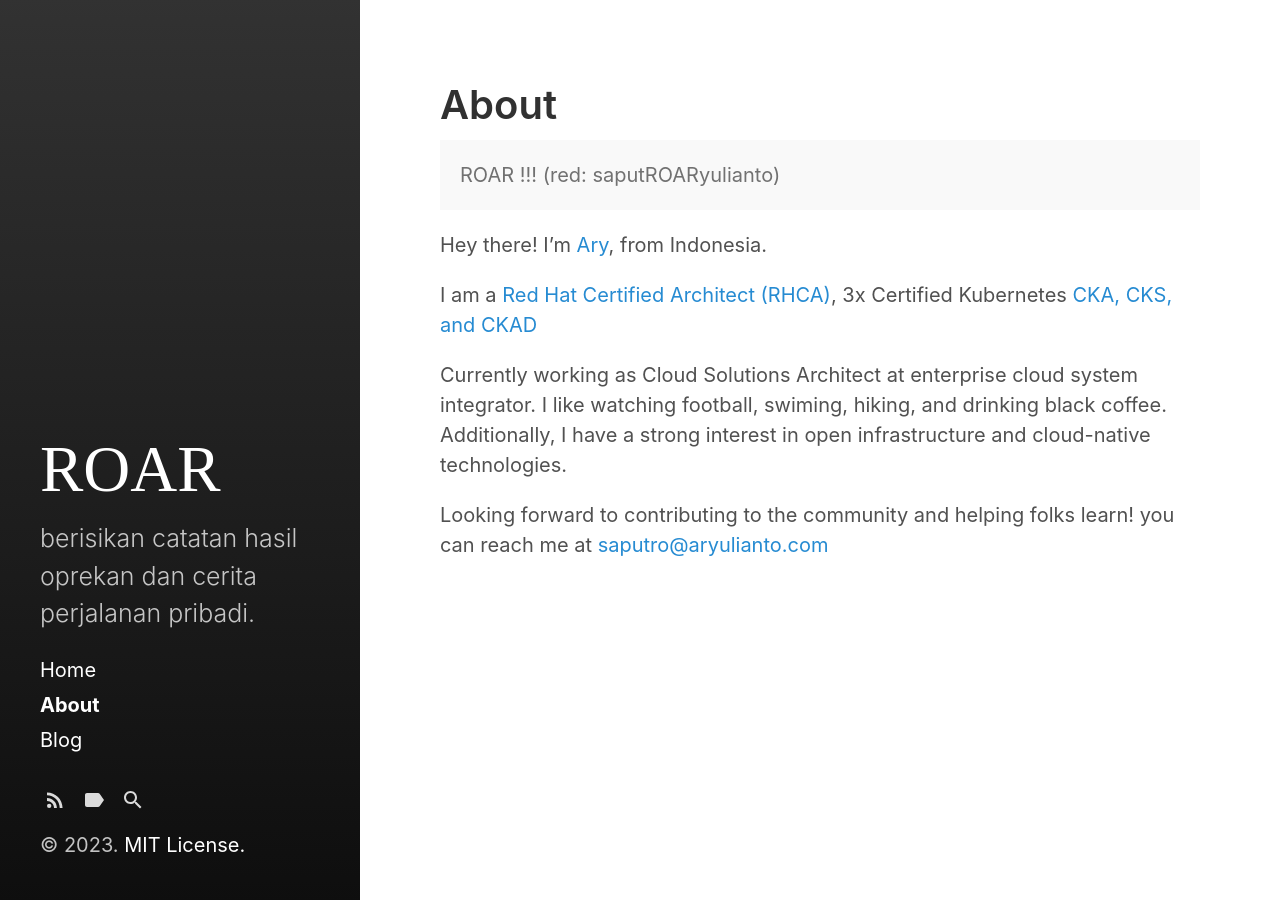
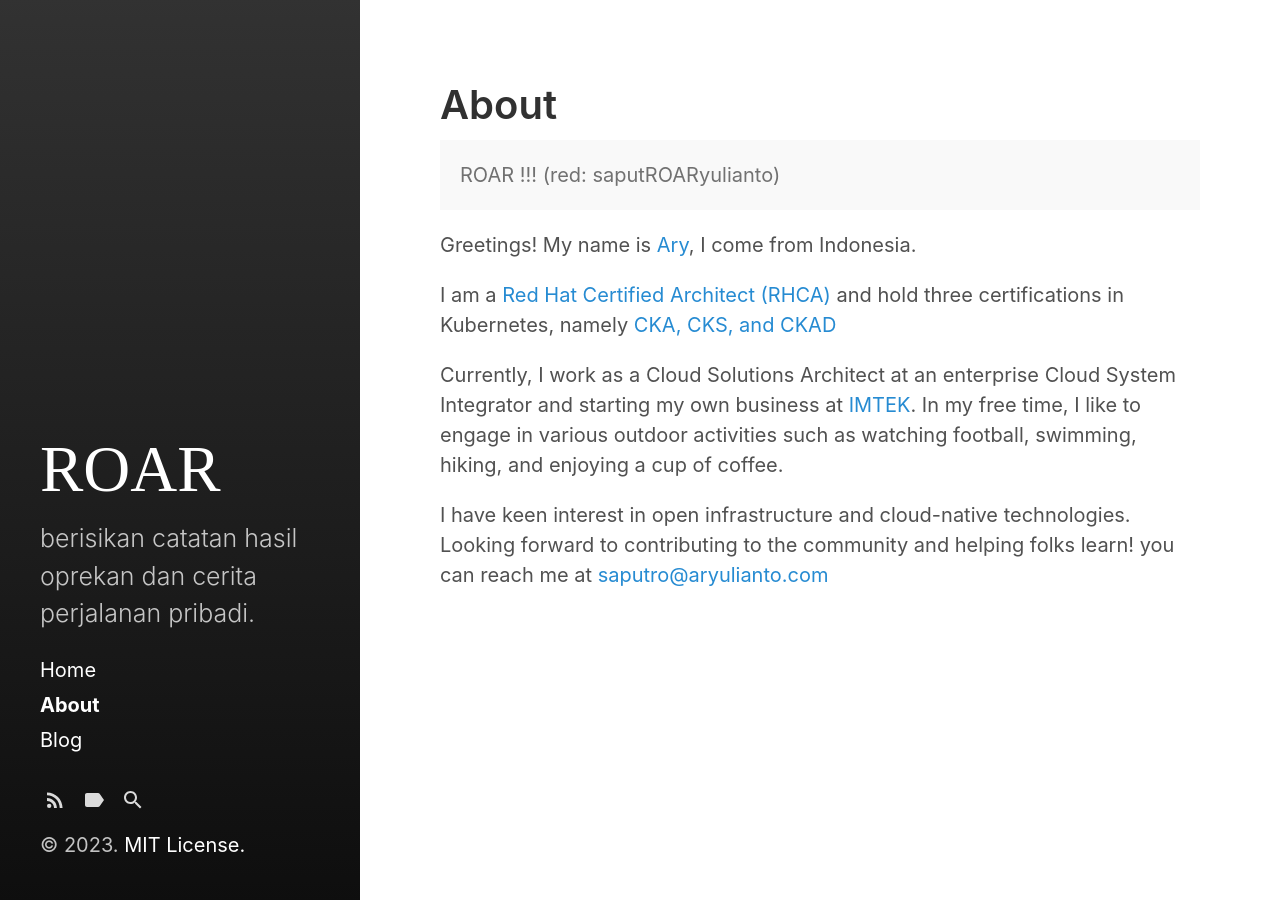
Before and after one commit to aryulianto/aryulianto.github.io, a Jekyll site: the page built from category/about.md, in a window 1280 px wide. Built offline with Jekyll 4.4.1, drawn with Linux system fonts in a browser that asks for light colours; some web fonts are replaced.

Commit message:
update about

```diff
--- a/category/about.md
+++ b/category/about.md
@@ -8,10 +8,10 @@ sidebar_link: true
    ROAR !!!  (red: saputROARyulianto)
 </p>
 
-Hey there! I'm [Ary](https://www.linkedin.com/in/aryulianto/), from Indonesia.
+Greetings! My name is [Ary](https://www.linkedin.com/in/aryulianto/), I come from Indonesia.
 
-I am a [Red Hat Certified Architect (RHCA)](https://www.credly.com/users/aryulianto/badges), 3x Certified Kubernetes [CKA, CKS, and CKAD](https://www.credly.com/users/aryulianto/badges)
+I am a [Red Hat Certified Architect (RHCA)](https://www.credly.com/users/aryulianto/badges) and hold three certifications in Kubernetes, namely [CKA, CKS, and CKAD](https://www.credly.com/users/aryulianto/badges)
 
-Currently working as Cloud Solutions Architect at enterprise cloud system integrator. I like watching football, swiming, hiking, and drinking black coffee. Additionally, I have a strong interest in open infrastructure and cloud-native technologies.
+Currently, I work as a Cloud Solutions Architect at an enterprise Cloud System Integrator and starting my own business at [IMTEK](https://imtek.id). In my free time, I like to engage in various outdoor activities such as watching football, swimming, hiking, and enjoying a cup of coffee.
 
-Looking forward to contributing to the community and helping folks learn! you can reach me at [saputro@aryulianto.com](mailto:saputro@aryulianto.com)
+I have keen interest in open infrastructure and cloud-native technologies. Looking forward to contributing to the community and helping folks learn! you can reach me at [saputro@aryulianto.com](mailto:saputro@aryulianto.com)
```
